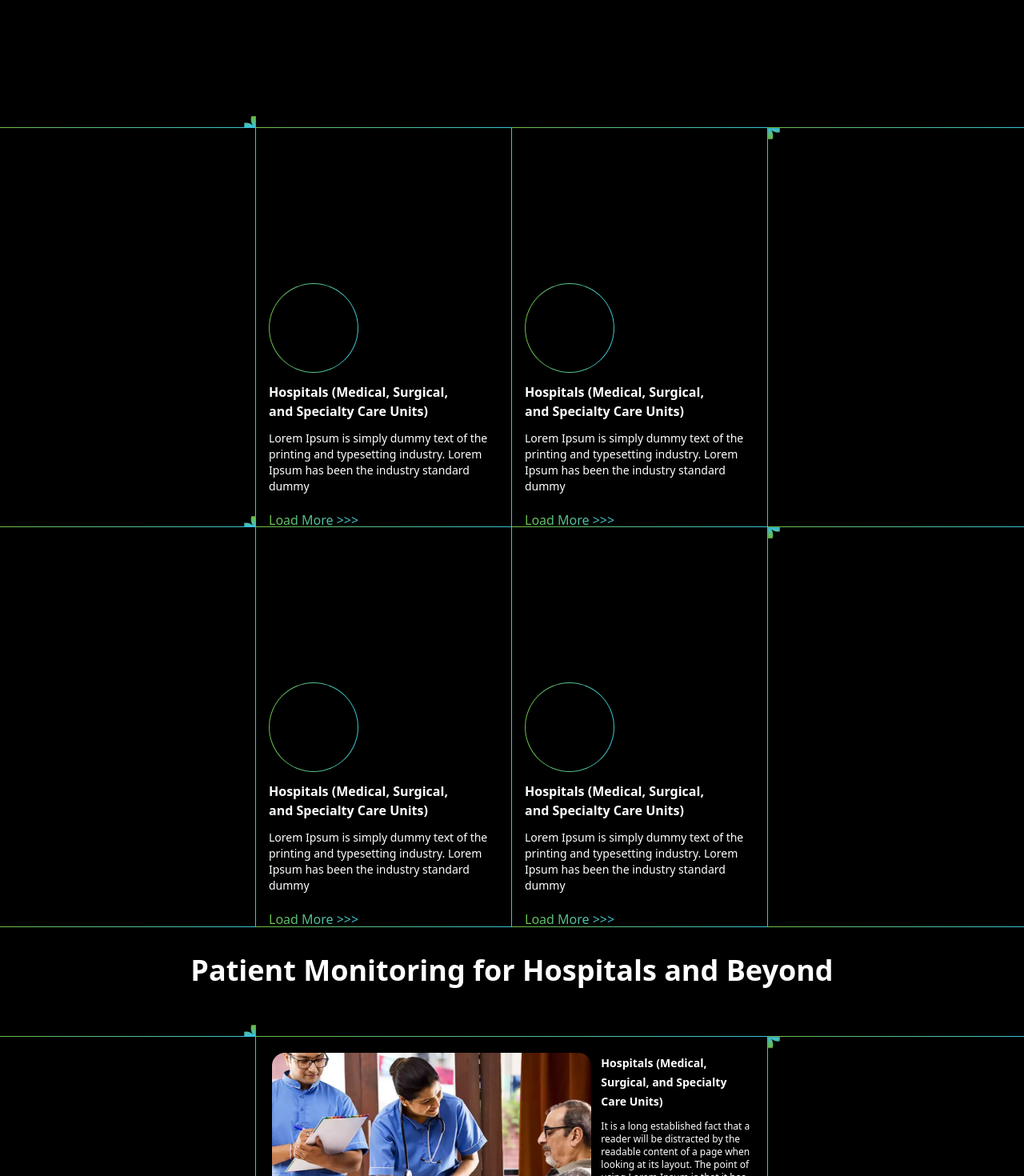
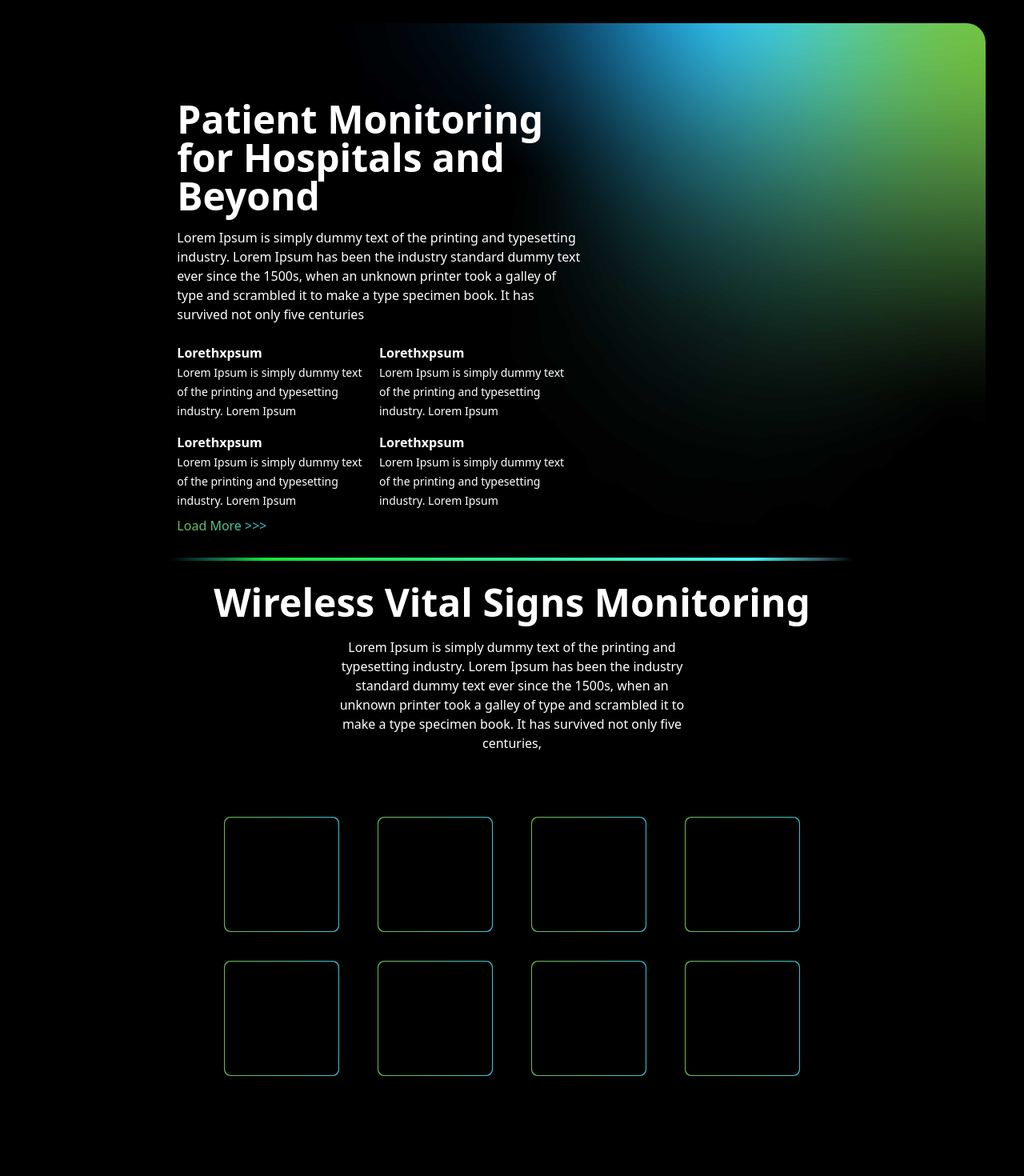
Before and after one commit to akhilr22/schutzen, a Next.js app: page /solutions in a window 1280 px wide. Shown: the part 120-1590 px from the top of the page at 80% size. Built offline with nearby package versions, Linux system fonts and the light colour scheme.

Commit message:
Home page content moved to solutions page

```diff
--- a/src/app/page.tsx
+++ b/src/app/page.tsx
@@ -4,8 +4,7 @@ import ReqDemoBtn from "@/components/buttons/ReqDemoBtn";
 import Image from "next/image";
 
 import homeBg from "@/app/assets/home-bg.png";
-import homeContent1 from "@/app/assets/hompage-content1.png";
-import homeContent2 from "@/app/assets/hompage-content2.png";
+
 
 
 import webImg from "@/app/assets/SchutzenWebsite-000.png";
@@ -107,7 +106,7 @@ export default function Home() {
         </div>
       </div>
 
-      <div className="flex justify-end sm:mx-12 xl:mx-0 overflow-x-hidden" data-aos="zoom-in-up">
+      {/* <div className="flex justify-end sm:mx-12 xl:mx-0 overflow-x-hidden" data-aos="zoom-in-up">
         <div className="flex w-full xl:w-5/6 ">
           <div
             className="load-more-banner w-full  rounded-3xl m-2 xl:mr-12 flex mt-11 mr-0 "
@@ -179,14 +178,14 @@ export default function Home() {
             </div>
           </div>
         </div>
-      </div>
+      </div> */}
 
-      <div
+      {/* <div
         className="stripe_line h-1 w-2/3 mx-auto rounded-full my-5 scroll_animate overflow-x-hidden"
         data-aos="fade-right"
-      ></div>
+      ></div> */}
 
-      <div className="text-center justify-center scroll_animate overflow-x-hidden">
+      {/* <div className="text-center justify-center scroll_animate overflow-x-hidden">
         <h1 className="font-bold text-2xl sm:text-3xl md:text-4xl xl:text-5xl py-2" data-aos="zoom-in-up">
           Wireless Vital Signs Monitoring
         </h1>
@@ -253,9 +252,9 @@ export default function Home() {
             </div>
           </div>
         </div>
-      </div>
+      </div> */}
 
-      <div
+      {/* <div
         className=" h-auto pt-20 sm:px-15 md:px-25 mx-2 sm:mx-6 md:mx-12 rounded-2xl scroll_animate overflow-x-hidden "
         style={{
           backgroundImage: `url(${homeContent2.src})`,
@@ -288,11 +287,9 @@ export default function Home() {
             </div>
           </div>
         </div>
-      </div>
+      </div> */}
 
-      <div className=" sm:text-2xl md:text-3xl xl:text-4xl font-bold my-12 text-center scroll_animate ">
-        <span>Patient Monitoring for Hospitals and Beyond</span>
-      </div>
+
 
     </>
   );
--- a/src/app/solutions/page.tsx
+++ b/src/app/solutions/page.tsx
@@ -1,12 +1,163 @@
 import Image from 'next/image'
 import React from 'react'
+import { homePageData } from "./../data/Data";
 
  import cornerImg from "@/app/assets/box-icon-preview.png";
  import footerImg from "@/app/assets/Schutzen Website.pdf-image-002.jpg";
+ import homeContent1 from "@/app/assets/hompage-content1.png";
+import homeContent2 from "@/app/assets/hompage-content2.png";
+
 export default function page() {
   return (
-    <div className='my-40'>
+     <div className='{my-40}'>
+      <div className="flex justify-end sm:mx-12 xl:mx-0 overflow-x-hidden" data-aos="zoom-in-up">
+        <div className="flex w-full xl:w-5/6 ">
+          <div
+            className="load-more-banner w-full  rounded-3xl m-2 xl:mr-12 flex mt-11 mr-0 "
+            style={{
+              backgroundImage: `url(${homeContent1.src})`,
+              backgroundSize: "cover", // Ensures the image covers the entire area
+              backgroundPosition: "center", // Centers the image
+              backgroundRepeat: "no-repeat", // Prevents tiling
+            }}
+          >
+            <div className=" md:w-1/2 h-auto  p-6 sm:p-0 dark:text-white pt-5 md:pt-14 xl:pt-24 ">
+              <div className="" data-aos="zoom-in-up">
+                <h1 className="text-5xl font-bold pb-4">{homePageData.features.title}</h1>
+              </div>
+              <div className="pb-4 " data-aos="zoom-in-up">
+                <p className="scroll_animate">
+                  <span>{homePageData.features.desc}</span>
+                </p>
+              </div>
+              <div className="flex scroll_animate">
+                <div className="w-1/2 mr-2" data-aos="zoom-in-right">
+                  <div className="py-2">
+                    <h3 className="font-bold">Lorethxpsum</h3>
+                    <p>
+                      <span className="text-sm">
+                        {" "}
+                        Lorem Ipsum is simply dummy text of the printing and typesetting industry. Lorem Ipsum{" "}
+                      </span>
+                    </p>
+                  </div>
+                  <div className="py-2">
+                    <h3 className="font-bold">Lorethxpsum</h3>
+                    <p>
+                      <span className="text-sm">
+                        {" "}
+                        Lorem Ipsum is simply dummy text of the printing and typesetting industry. Lorem Ipsum{" "}
+                      </span>
+                    </p>
+                  </div>
+                </div>
 
+                <div className="w-1/2 mr-2" data-aos="zoom-in-left">
+                  <div className="py-2">
+                    <h3 className="font-bold">Lorethxpsum</h3>
+                    <p>
+                      <span className="text-sm">
+                        {" "}
+                        Lorem Ipsum is simply dummy text of the printing and typesetting industry. Lorem Ipsum{" "}
+                      </span>
+                    </p>
+                  </div>
+                  <div className="py-2">
+                    <h3 className="font-bold">Lorethxpsum</h3>
+                    <p>
+                      <span className="text-sm">
+                        {" "}
+                        Lorem Ipsum is simply dummy text of the printing and typesetting industry. Lorem Ipsum{" "}
+                      </span>
+                    </p>
+                  </div>
+                </div>
+              </div>
+              <span
+                className="bg-gradient-to-r from-[#6dbd49] to-[#3bc2d6] bg-clip-text text-transparent scroll_animate"
+                data-aos="zoom-in-up"
+              >
+                {"Load More >>>"}
+              </span>
+            </div>
+          </div>
+        </div>
+      </div>
+      <div
+        className="stripe_line h-1 w-2/3 mx-auto rounded-full my-5 scroll_animate overflow-x-hidden"
+        data-aos="fade-right"
+      ></div>
+      <div className="text-center justify-center scroll_animate overflow-x-hidden">
+        <h1 className="font-bold text-2xl sm:text-3xl md:text-4xl xl:text-5xl py-2" data-aos="zoom-in-up">
+          Wireless Vital Signs Monitoring
+        </h1>
+        <div className="mx-auto text-center md:w-2/5 mt-3 px-6" data-aos="zoom-in-up">
+          <span className="">
+            Lorem Ipsum is simply dummy text of the printing and typesetting industry. Lorem Ipsum has been the industry
+            standard dummy text ever since the 1500s, when an unknown printer took a galley of type and scrambled it to
+            make a type specimen book. It has survived not only five centuries,
+          </span>
+        </div>
+        <div>
+          <div className="sm:mx-auto h-auto py-20 mx-2 scroll_animate">
+            <div className="h-auto  mb-9 flex xl:w-3/5  justify-around  mx-auto ">
+              <div
+                className="w-20 h-20 sm:w-36 sm:h-36 p-[1px] bg-gradient-to-r from-[#6dbd49] to-[#3bc2d6] rounded-lg scroll_animate "
+                data-aos="fade-right"
+              >
+                <div className="w-full h-full bg-black rounded-lg"></div>
+              </div>
+              <div
+                className="w-20 h-20 sm:w-36 sm:h-36 p-[1px] bg-gradient-to-r from-[#6dbd49] to-[#3bc2d6] rounded-lg scroll_animate"
+                data-aos="fade-down-right"
+              >
+                <div className="w-full h-full bg-black rounded-lg"></div>
+              </div>
+              <div
+                className="w-20 h-20 sm:w-36 sm:h-36 p-[1px] bg-gradient-to-r from-[#6dbd49] to-[#3bc2d6] rounded-lg scroll_animate"
+                data-aos="fade-down-left"
+              >
+                <div className="w-full h-full bg-black rounded-lg"></div>
+              </div>
+              <div
+                className="w-20 h-20 sm:w-36 sm:h-36 p-[1px] bg-gradient-to-r from-[#6dbd49] to-[#3bc2d6] rounded-lg scroll_animate"
+                data-aos="fade-left"
+              >
+                <div className="w-full h-full bg-black rounded-lg"></div>
+              </div>
+            </div>
+            <div className="h-auto  mb-9 flex xl:w-3/5  justify-around  mx-auto">
+              <div
+                className="w-20 h-20 sm:w-36 sm:h-36 p-[1px] bg-gradient-to-r from-[#6dbd49] to-[#3bc2d6] rounded-lg scroll_animate"
+                data-aos="fade-right"
+              >
+                <div className="w-full h-full bg-black rounded-lg"></div>
+              </div>
+              <div
+                className="w-20 h-20 sm:w-36 sm:h-36 p-[1px] bg-gradient-to-r from-[#6dbd49] to-[#3bc2d6] rounded-lg scroll_animate"
+                data-aos="fade-up-right"
+              >
+                <div className="w-full h-full bg-black rounded-lg"></div>
+              </div>
+              <div
+                className="w-20 h-20 sm:w-36 sm:h-36 p-[1px] bg-gradient-to-r from-[#6dbd49] to-[#3bc2d6] rounded-lg scroll_animate"
+                data-aos="fade-up-left"
+              >
+                <div className="w-full h-full bg-black rounded-lg"></div>
+              </div>
+              <div
+                className="w-20 h-20 sm:w-36 sm:h-36 p-[1px] bg-gradient-to-r from-[#6dbd49] to-[#3bc2d6] rounded-lg scroll_animate"
+                data-aos="fade-left"
+              >
+                <div className="w-full h-full bg-black rounded-lg"></div>
+              </div>
+            </div>
+          </div>
+        </div>
+      </div>
+<div className=" sm:text-2xl md:text-3xl xl:text-4xl font-bold my-12 text-center scroll_animate ">
+        <span>Patient Monitoring for Hospitals and Beyond</span>
+      </div>
 
         <div className="footer ">
           <div className="flex scroll_animate">
--- a/src/components/form/CarrersForm.tsx
+++ b/src/components/form/CarrersForm.tsx
@@ -153,9 +153,9 @@ export default function CareersForm() {
             <button type="submit" className="bg-gradient-to-r from-[#6dbd49] to-[#3bc2d6] p-2 px-5 mr-3 rounded-full">
               Apply
             </button>
-            <button type="button" className="bg-gradient-to-r from-[#6dbd49] to-[#3bc2d6] p-2 px-5 rounded-full">
+            {/* <button type="button" className="bg-gradient-to-r from-[#6dbd49] to-[#3bc2d6] p-2 px-5 rounded-full">
               Book Demo
-            </button>
+            </button> */}
           </div>
         </div>
       </div>
```
